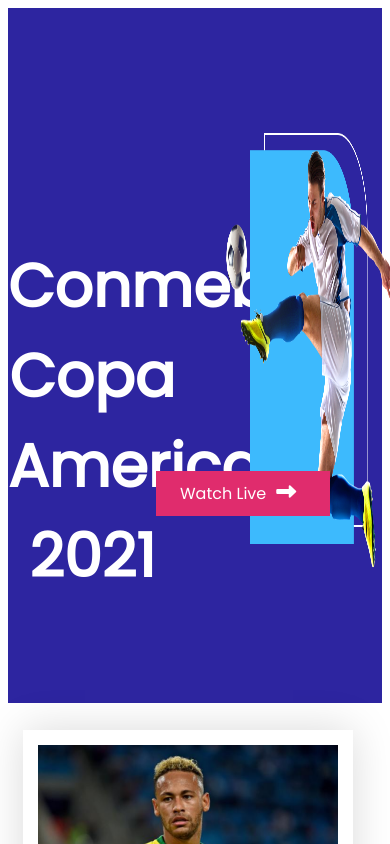
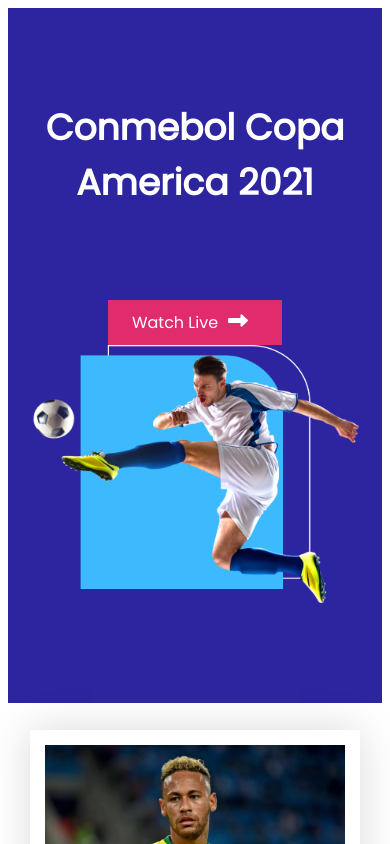
Before and after one commit to nSakib000/Responsive-football-website, a plain HTML site: page index.html in a window 390 px wide. Shown: the top 844 px of the page. Drawn offline with Linux system fonts and the light colour scheme.

Commit message:
final commit

```diff
--- a/index.html
+++ b/index.html
@@ -12,7 +12,6 @@
     <header>
         <div class="banner-section">
             <div class="heading">
-                <div class="heading-section">
                 <h1 class="title">
                     Conmebol Copa America 2021
                 </h1>
@@ -22,12 +21,11 @@
                 <img src="images/banner.png" alt="">
             </div>
         </div>
-        </div>
     </header>
 
-    <!------------------------
+    <!-------------------------------
         Players section starts
-        -------------------->
+        -------------------------------->
 
     <main>
         <section class="container">
@@ -109,9 +107,11 @@
         </section>
         <!----------------------------------
             Players section ends
-            --------------------------------->
+        ------------------------------------>
 
-        <!-- Highlights section start -->
+        <!------------------------------------
+             Highlights section start
+        -------------------------------------- -->
 
         <section class="container">
             <h1 class="section-title">Watch Exclusive Highlights</h1>
@@ -132,7 +132,7 @@
         </section>
 
     <!----------------------------------
-         Highlights section start
+         Highlights section ends
          -------------------------------->
 
         <!------------------------
--- a/style.css
+++ b/style.css
@@ -1,5 +1,11 @@
-/* fonts  */
+
+/*-------------- fonts--------------------------  */
+
 @import url('https://fonts.googleapis.com/css2?family=Poppins:ital,wght@0,400;1,700&display=swap');
+
+/* -----------------------
+    Common Styles
+----------------------------*/
 body{
     font-family: 'Poppins', sans-serif;
 }
@@ -15,12 +21,14 @@
 /* ----------------------------------
         Banner Section styles
 ------------------------------------- */
-.title{
+h1 .title{
     width: 485px;
     height: 230px;
+    margin-bottom: 30px;
 }
 .banner-section{
     display: flex;
+    align-items: center;
     width: 100%;
     height: 677px;
     background-color: #2D25A0;
@@ -28,14 +36,13 @@
 }
 .heading{
     display: flex;
+    flex-direction: column;
     align-items: center;
+    justify-content: center;
  }
-.heading-section{
-    width: 50%;
-}
+
 .banner img{
-    margin-left: 30px;
-    max-width: 90%;
+    width: 90%;
     height: 438px;
     transition: background-color 1.5s ease-in-out;
 
@@ -50,12 +57,10 @@
     font-size: 60px;
     text-align: center;
 }
-.heading-section a{
+.heading a{
     display: block;
     font-size: 16px;
     color: #FFFFFF;
-    position: absolute;
-    left: 156px;
     text-decoration: none;
     background: #E02C6D;
     padding: 10px 24px;
@@ -65,7 +70,9 @@
     transition: 1.5s;
 }
 
-/* player sction styles */
+/* -----------------------------------
+        player sction styles
+---------------------------------------- */
 .players{
     display: grid;
     grid-template-columns: repeat(3, 1fr);
@@ -93,7 +100,9 @@
     font-size: 16px;
 }
 
-/* highlights section style   */
+/*-------------------------------------
+        highlights section style
+--------------------------------------*/
 .section-title{
     text-align: center;
     font-size: 40px;
@@ -123,7 +132,9 @@
     border-radius: 5px;
 }
 
-/* table area  */
+/*--------------------------
+            table area
+ ------------------------ */
 
 .points-section{
     margin-top: 25px;
@@ -141,7 +152,9 @@
 tr:nth-child(even) {
     background-color: #f2f2f2;
 }
-/* footer area  */
+/*--------------------------------
+        footer area
+------------------------- */
 footer{
     margin-top: 30px;
 }
@@ -190,30 +203,36 @@
     text-align: center;
 }
 
-/* Media Queries */
+/*-------------------------------
+            Media Queries
+ ------------------------------------- */
 
-/* For Mobile Devices */
+/*--------------------------------
+        For Mobile Devices
+-------------------------------- */
+
 @media only screen and (max-width:688px) {
-    .container, .heading{
-        width: 100%;
+    .banner-section{
+        flex-direction: column;
+        justify-content: center;
+        height: 695px;
     }
-    .banner-section{
-        height: 695px;
-        left: 0px;
-        top: 0px;
+    .banner img{
+        width: 329px;
+        height: 260px;
     }
-    .title{
-        margin-left: 0;
-    }
+
     .heading-section a {
         display: block;
         text-decoration: none;
         background: #E02C6D;
         padding: 10px 24px;
     }
-    /* h1 .title{
+    .title{
         font-size: 36px;
-    } */
+        height: 200px;
+    }
+
      .players{
         grid-template-columns: repeat(1, 1fr);
     }
@@ -234,7 +253,15 @@
     }
 }
 
+/*------------------------------------
+        Tablet Devices
+ ----------------------------- */
 @media only screen and (min-width:688px) and (max-width:992px) {
+    .banner-section{
+        flex-direction: column;
+        justify-content: center;
+        align-items: center;
+    }
     .players{
         grid-template-columns: repeat(2, 1fr);
     }
```
Lines whose indentation alone changed are shown as unchanged.
